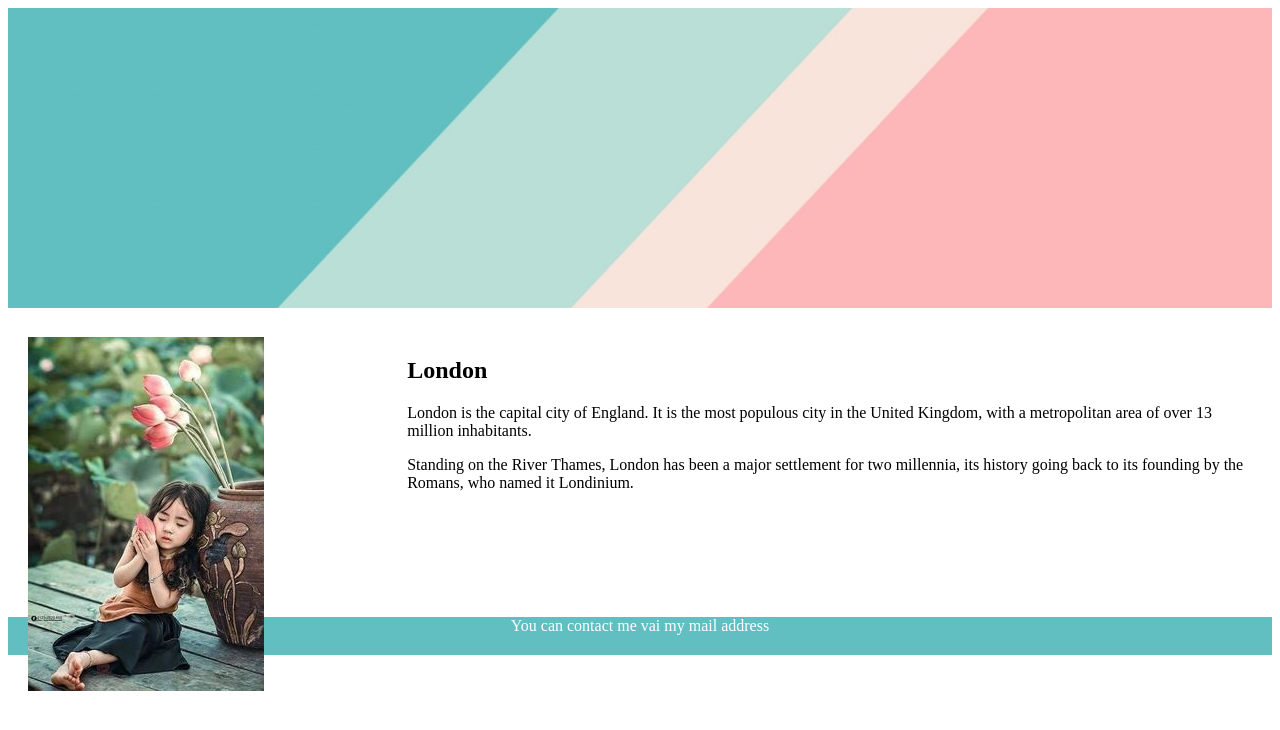
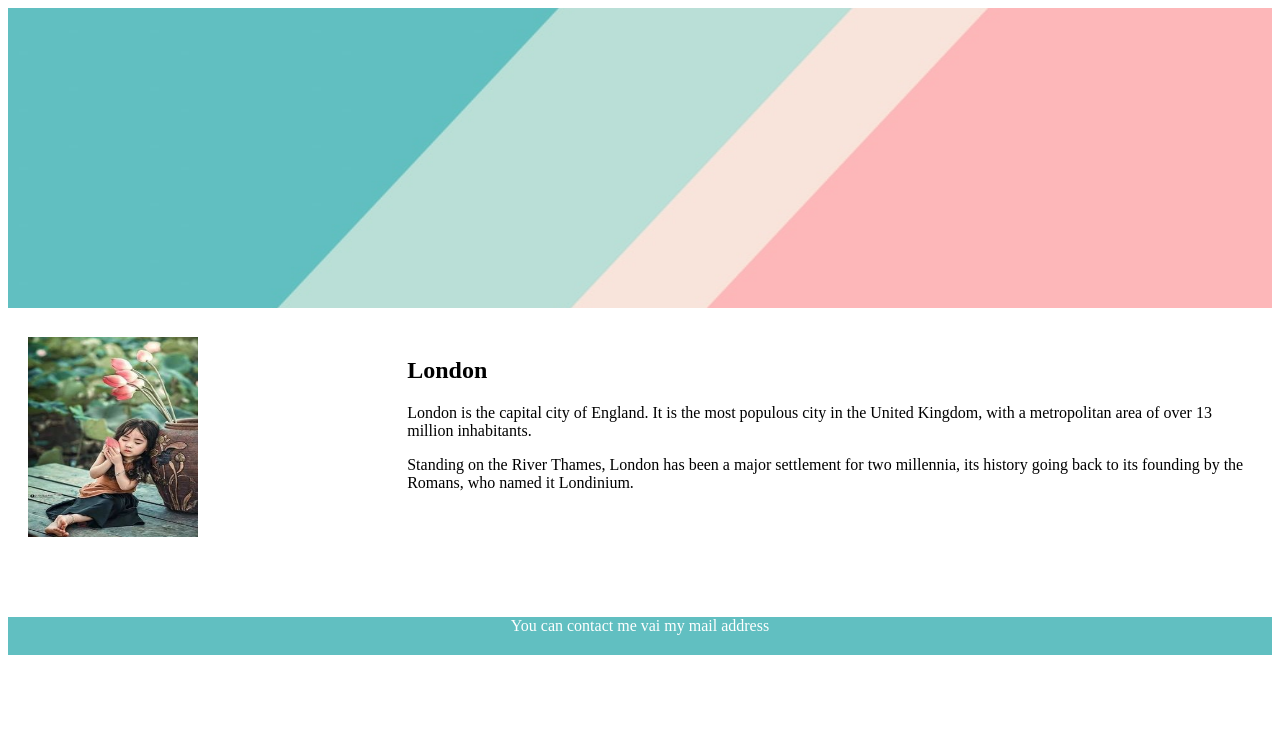
Before and after one commit to oyebamiji-taiwo/index.html, a plain HTML site: page index.html in a window 1280 px wide. Drawn offline with Linux system fonts and the light colour scheme.

Commit message:
Update index.html

```diff
--- a/index.html
+++ b/index.html
@@ -45,7 +45,7 @@ footer{
     <img src="Ban2.jpg" width="100%"; height="300px"/>
 </header>
 <nav>
-    <img src="Picture.jpg">
+    <img src="Picture.jpg" width="50%"; height="200px">
 </nav>
 
 <article>
```
